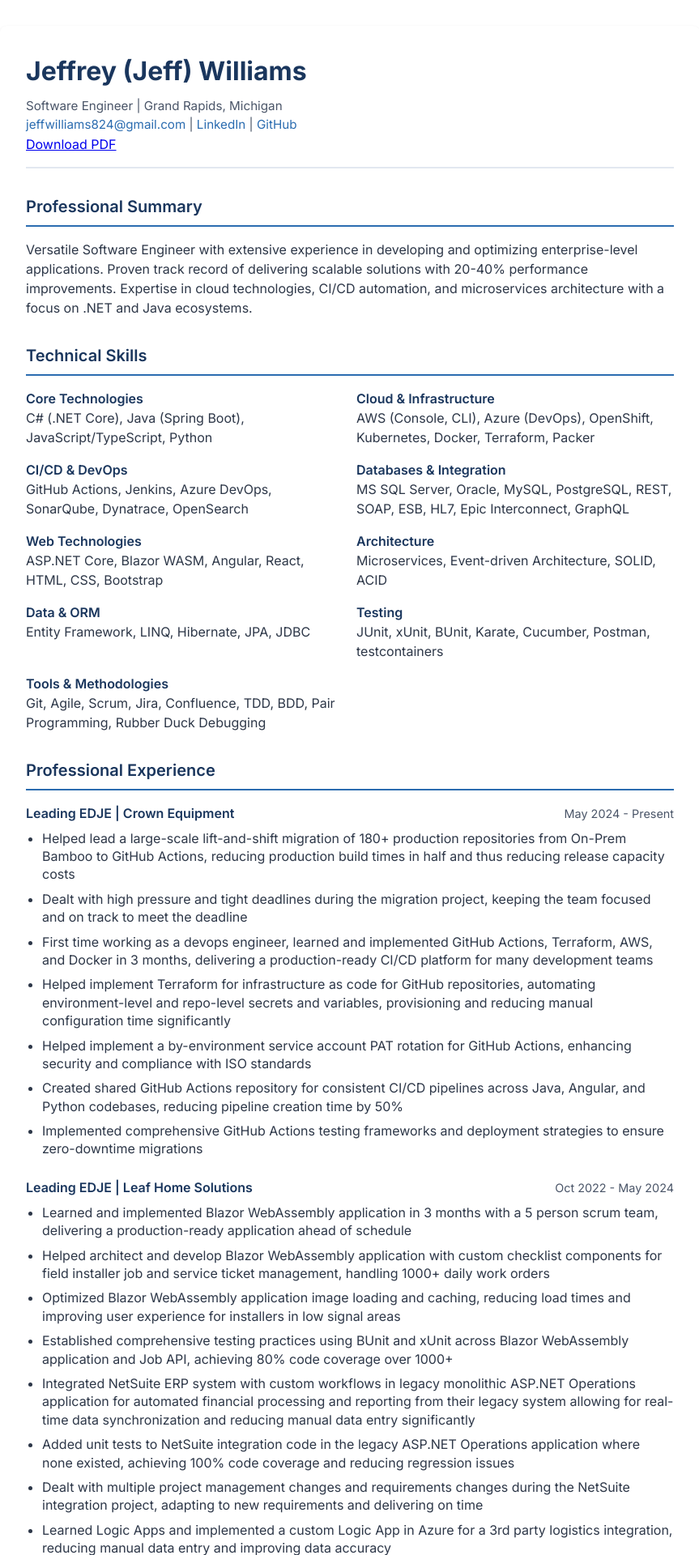
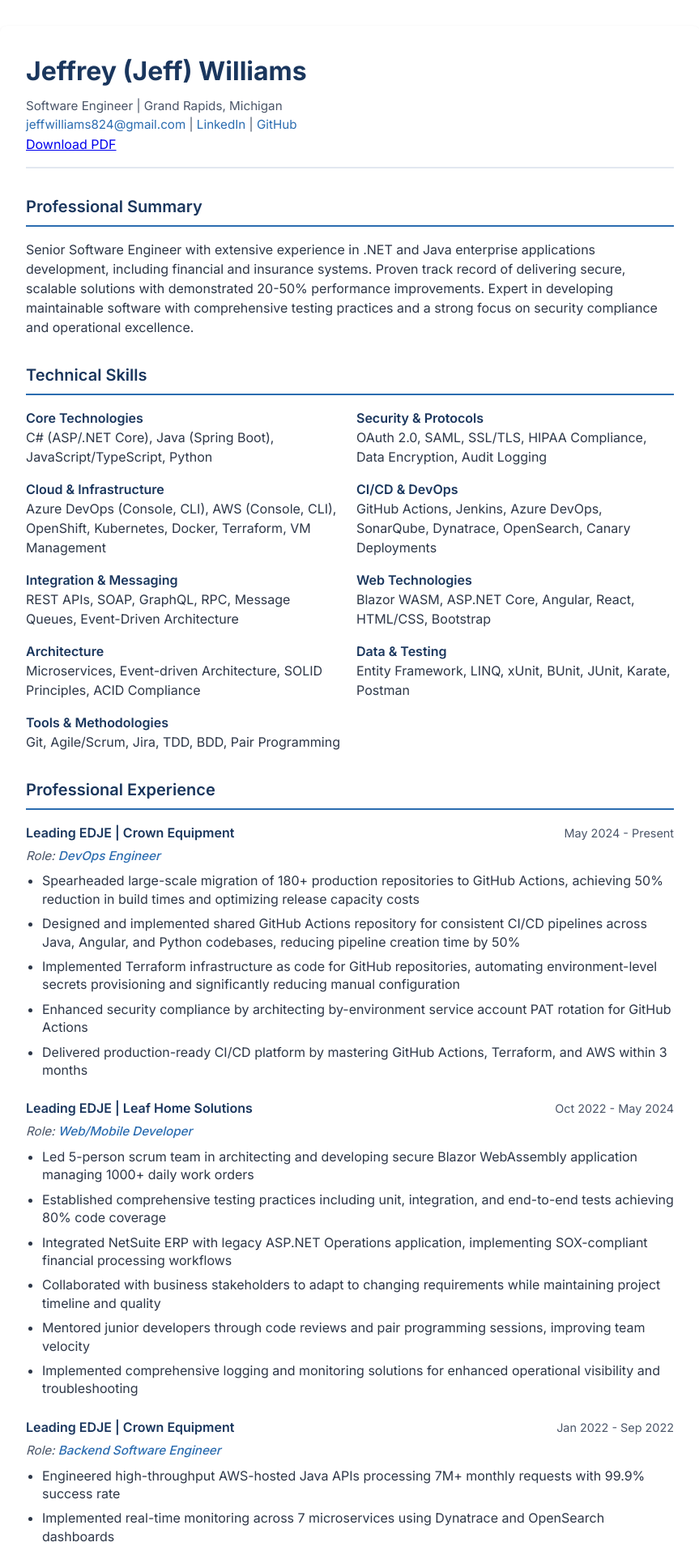
Before and after one commit to jwill824/resume, a Jekyll site: the page built from index.html, in a window 1280 px wide. Shown: the top 1920 px of the page at 81% size, without its empty margins (208-1071 px from the left). Built offline with Jekyll 4.4.1, drawn with Linux system fonts in a browser that asks for light colours; some of the changed text lies outside the part shown.

Commit message:
fix: updating

```diff
--- a/_data/resume.yml
+++ b/_data/resume.yml
@@ -7,82 +7,82 @@ contact:
   github: jwill824
 
 summary: >
-  Versatile Software Engineer with extensive experience in developing and optimizing enterprise-level applications.
-  Proven track record of delivering scalable solutions with 20-40% performance improvements.
-  Expertise in cloud technologies, CI/CD automation, and microservices architecture with a focus on .NET and Java ecosystems.
+  Senior Software Engineer with extensive experience in .NET and Java enterprise applications development, including financial and insurance systems.
+  Proven track record of delivering secure, scalable solutions with demonstrated 20-50% performance improvements.
+  Expert in developing maintainable software with comprehensive testing practices and a strong focus on security compliance and operational excellence.
 
 skills:
   - category: Core Technologies
-    items: C# (.NET Core), Java (Spring Boot), JavaScript/TypeScript, Python
+    items: C# (ASP/.NET Core), Java (Spring Boot), JavaScript/TypeScript, Python
+
+  - category: Security & Protocols
+    items: OAuth 2.0, SAML, SSL/TLS, HIPAA Compliance, Data Encryption, Audit Logging
+
   - category: Cloud & Infrastructure
-    items: AWS (Console, CLI), Azure (DevOps), OpenShift, Kubernetes, Docker, Terraform, Packer
+    items: Azure DevOps (Console, CLI), AWS (Console, CLI), OpenShift, Kubernetes, Docker, Terraform, VM Management
+
   - category: CI/CD & DevOps
-    items: GitHub Actions, Jenkins, Azure DevOps, SonarQube, Dynatrace, OpenSearch
-  - category: Databases & Integration
-    items: MS SQL Server, Oracle, MySQL, PostgreSQL, REST, SOAP, ESB, HL7, Epic Interconnect, GraphQL
+    items: GitHub Actions, Jenkins, Azure DevOps, SonarQube, Dynatrace, OpenSearch, Canary Deployments
+
+  - category: Integration & Messaging
+    items: REST APIs, SOAP, GraphQL, RPC, Message Queues, Event-Driven Architecture
+
   - category: Web Technologies
-    items: ASP.NET Core, Blazor WASM, Angular, React, HTML, CSS, Bootstrap
+    items: Blazor WASM, ASP.NET Core, Angular, React, HTML/CSS, Bootstrap
+
   - category: Architecture
-    items: Microservices, Event-driven Architecture, SOLID, ACID
-  - category: Data & ORM
-    items: Entity Framework, LINQ, Hibernate, JPA, JDBC
-  - category: Testing
-    items: JUnit, xUnit, BUnit, Karate, Cucumber, Postman, testcontainers
+    items: Microservices, Event-driven Architecture, SOLID Principles, ACID Compliance
+
+  - category: Data & Testing
+    items: Entity Framework, LINQ, xUnit, BUnit, JUnit, Karate, Postman
+
   - category: Tools & Methodologies
-    items: Git, Agile, Scrum, Jira, Confluence, TDD, BDD, Pair Programming, Rubber Duck Debugging
+    items: Git, Agile/Scrum, Jira, TDD, BDD, Pair Programming
 
 experience:
   - company: Leading EDJE
     client: Crown Equipment
+    role: DevOps Engineer
     date: May 2024 - Present
     achievements:
-      - "Helped lead a large-scale lift-and-shift migration of 180+ production repositories from On-Prem Bamboo to GitHub Actions, reducing production build times in half and thus reducing release capacity costs"
-      - "Dealt with high pressure and tight deadlines during the migration project, keeping the team focused and on track to meet the deadline"
-      - "First time working as a devops engineer, learned and implemented GitHub Actions, Terraform, AWS, and Docker in 3 months, delivering a production-ready CI/CD platform for many development teams"
-      - "Helped implement Terraform for infrastructure as code for GitHub repositories, automating environment-level and repo-level secrets and variables, provisioning and reducing manual configuration time significantly"
-      - "Helped implement a by-environment service account PAT rotation for GitHub Actions, enhancing security and compliance with ISO standards"
-      - "Created shared GitHub Actions repository for consistent CI/CD pipelines across Java, Angular, and Python codebases, reducing pipeline creation time by 50%"
-      - "Implemented comprehensive GitHub Actions testing frameworks and deployment strategies to ensure zero-downtime migrations"
+      - "Spearheaded large-scale migration of 180+ production repositories to GitHub Actions, achieving 50% reduction in build times and optimizing release capacity costs"
+      - "Designed and implemented shared GitHub Actions repository for consistent CI/CD pipelines across Java, Angular, and Python codebases, reducing pipeline creation time by 50%"
+      - "Implemented Terraform infrastructure as code for GitHub repositories, automating environment-level secrets provisioning and significantly reducing manual configuration"
+      - "Enhanced security compliance by architecting by-environment service account PAT rotation for GitHub Actions"
+      - "Delivered production-ready CI/CD platform by mastering GitHub Actions, Terraform, and AWS within 3 months"
 
   - company: Leading EDJE
     client: Leaf Home Solutions
+    role: Web/Mobile Developer
     date: Oct 2022 - May 2024
     achievements:
-      - "Learned and implemented Blazor WebAssembly application in 3 months with a 5 person scrum team, delivering a production-ready application ahead of schedule"
-      - "Helped architect and develop Blazor WebAssembly application with custom checklist components for field installer job and service ticket management, handling 1000+ daily work orders"
-      - "Optimized Blazor WebAssembly application image loading and caching, reducing load times and improving user experience for installers in low signal areas"
-      - "Established comprehensive testing practices using BUnit and xUnit across Blazor WebAssembly application and Job API, achieving 80% code coverage over 1000+"
-      - "Integrated NetSuite ERP system with custom workflows in legacy monolithic ASP.NET Operations application for automated financial processing and reporting from their legacy system allowing for real-time data synchronization and reducing manual data entry significantly"
-      - "Added unit tests to NetSuite integration code in the legacy ASP.NET Operations application where none existed, achieving 100% code coverage and reducing regression issues"
-      - "Dealt with multiple project management changes and requirements changes during the NetSuite integration project, adapting to new requirements and delivering on time"
-      - "Learned Logic Apps and implemented a custom Logic App in Azure for a 3rd party logistics integration, reducing manual data entry and improving data accuracy"
+      - "Led 5-person scrum team in architecting and developing secure Blazor WebAssembly application managing 1000+ daily work orders"
+      - "Established comprehensive testing practices including unit, integration, and end-to-end tests achieving 80% code coverage"
+      - "Integrated NetSuite ERP with legacy ASP.NET Operations application, implementing SOX-compliant financial processing workflows"
+      - "Collaborated with business stakeholders to adapt to changing requirements while maintaining project timeline and quality"
+      - "Mentored junior developers through code reviews and pair programming sessions, improving team velocity"
+      - "Implemented comprehensive logging and monitoring solutions for enhanced operational visibility and troubleshooting"
 
   - company: Leading EDJE
     client: Crown Equipment
+    role: Backend Software Engineer
     date: Jan 2022 - Sep 2022
     achievements:
-      - "Completed external API project in 9 months on a 5 person scrum team, delivering a month ahead of schedule and under budget"
-      - "Developed suite of high-throughput AWS-hosted Java APIs serving a large customer fleet management system, processing over 7M requests monthly across 3 availability zones"
-      - "Engineered REST APIs achieving 99.9% success rate with sub-200ms response times for critical endpoints like Impact tracking (4.1M requests/month) and Session management (2.3M requests/month)"
-      - "Implemented comprehensive monitoring using Dynatrace and OpenSearch (Kibana) dashboards, enabling real-time performance tracking and alerting across 7 core microservices"
-      - "Created comprehensive Spring unit tests, with additional testing suites using Karate framework for performance testing, supported by detailed logging and metrics visualization for rapid issue resolution"
+      - "Engineered high-throughput AWS-hosted Java APIs processing 7M+ monthly requests with 99.9% success rate"
+      - "Implemented real-time monitoring across 7 microservices using Dynatrace and OpenSearch dashboards"
+      - "Designed REST APIs achieving sub-200ms response times for critical endpoints handling 4.1M+ monthly requests"
+      - "Delivered comprehensive testing strategy using Spring Test and Karate framework with detailed performance metrics"
 
-  - company: Priority Health / Corewell Health (formerly Spectrum Health)
+  - company: Priority Health / Corewell Health
+    role: Backend Software Engineer
     date: May 2014 - Jan 2022
     achievements:
-      - "Engineered Java SOAP and REST APIs integrating Epic and Cerner systems for MyHealth patient portal, serving 500,000+ active patients"
-      - "Led migration from monolithic SOAP services to REST microservices using Spring Boot, implementing HL7 standards"
-      - "Helped deprecate Cerner integration in favor of Epic Interconnect, reducing maintenance costs and improving system reliability"
-      - "Dealt with many organizational changes and project management changes during the COVID pandemic, adapting to team changes and responsibilities"
-      - "Developed and maintained core patient services including lab results, imaging results, and appointment scheduling through Epic Interconnect"
-      - "Worked with PHI data and HIPAA compliance, ensuring data security and privacy for patient information"
-      - "Helped implement transaction outbox pattern for reliable messaging between microservices, reducing data loss and improving system reliability for insurance claims processing"
-      - "Helped enhance onboarding process for new developers, creating comprehensive documentation and training materials for new hires"
-      - "Worked on COVID vaccine scheduling project, implementing appointment scheduling and patient notifications in a short 1 month timeframe"
-      - "Achieved Epic Interconnect and Chronicles Database certifications, contributing to Gold Partner status with Epic Systems, reducing partner costs"
-      - "Implemented patient identity verification system using LexisNexis APIs for fraud prevention, reducing false positives"
-      - "Led Twilio integration for patient communications, reducing appointment no-shows by 20%"
-      - "Helped migration from On-Prem Jboss web services to OpenShift microservices, then OpenShift to AWS, reducing maintenance costs and improving deployment, scaling, and monitoring capabilities"
+      - "Engineered Java APIs integrating Epic and Cerner systems for patient portal serving 500K+ users"
+      - "Led migration from monolithic SOAP services to Spring Boot microservices using HL7 standards"
+      - "Implemented transaction outbox pattern for reliable insurance claims processing"
+      - "Achieved Epic certifications contributing to Gold Partner status and reduced partner costs"
+      - "Integrated Twilio communications reducing appointment no-shows by 20%"
+      - "Orchestrated migration from on-premise JBoss to AWS microservices, improving scalability"
 
 education:
   - institution: Western Michigan University
@@ -91,9 +91,8 @@ education:
 
 certifications:
   - title: Microsoft Certified - Azure Fundamentals
-  - title: HL7 FHIR Fundamentals Course
+  - title: AWS Partner - Technical Accreditation
   - title: Epic Chronicles Database & Interconnect Programmer Certification
-  - title: AWS Partner - Technical Accreditation
 
 projects:
   - "Developed AI-powered sports prediction model using Azure ML and .NET, achieving projected 10% ROI on NCAA Tournament predictions"
--- a/_sass/_resume.scss
+++ b/_sass/_resume.scss
@@ -2,8 +2,8 @@
 @use 'sass:color';
 
 // SASS Variables
-$primary-color: #1a365d; // Darker blue for better contrast
-$secondary-color: #2b6cb0; // Professional blue
+$primary-color: #1a365d;
+$secondary-color: #2b6cb0;
 $background-color: #ffffff;
 $text-color: #2d3748;
 $border-color: #e2e8f0;
@@ -100,10 +100,14 @@ h2 {
     margin-bottom: 1.5rem;
 
     .experience-header {
+        margin-bottom: 0.5rem;
+
+        .title-group {
+            .company-line {
                 display: flex;
                 justify-content: space-between;
                 align-items: baseline;
-        margin-bottom: 0.5rem;
+                margin-bottom: 0.25rem;
 
                 .company {
                     font-weight: 600;
@@ -113,6 +117,23 @@ h2 {
                 .date {
                     color: $light-text;
                     font-size: 0.9rem;
+                }
+            }
+
+            .role-line {
+                .role {
+                    color: $secondary-color;
+                    font-size: 0.95rem;
+                    font-style: italic;
+                    font-weight: 500;
+
+                    &::before {
+                        content: "Role: ";
+                        color: $light-text;
+                        font-weight: normal;
+                    }
+                }
+            }
         }
     }
 
@@ -152,6 +173,21 @@ h2 {
 
 // Responsive styles
 @media (max-width: 600px) {
+    .experience-item {
+        .experience-header {
+            .title-group {
+                .company-line {
+                    flex-direction: column;
+                    gap: 0.25rem;
+
+                    .date {
+                        margin-top: 0.125rem;
+                    }
+                }
+            }
+        }
+    }
+
     .container {
         padding: 1rem;
     }
--- a/index.html
+++ b/index.html
@@ -25,10 +25,14 @@ layout: default
     <div class="experience-item">
         <div class="experience-header">
             <div class="title-group">
-                <span class="company">{{ job.company }}{% if job.client %} | {{ job.client }}{% endif
-                    %}</span>
+                <div class="company-line">
+                    <span class="company">{{ job.company }}{% if job.client %} | {{ job.client }}{% endif %}</span>
+                    <span class="date">{{ job.date }}</span>
+                </div>
+                <div class="role-line">
+                    <span class="role">{{ job.role }}</span>
+                </div>
             </div>
-            <span class="date">{{ job.date }}</span>
         </div>
         <ul class="achievements">
             {% for achievement in job.achievements %}
```
Lines whose indentation alone changed are shown as unchanged.
